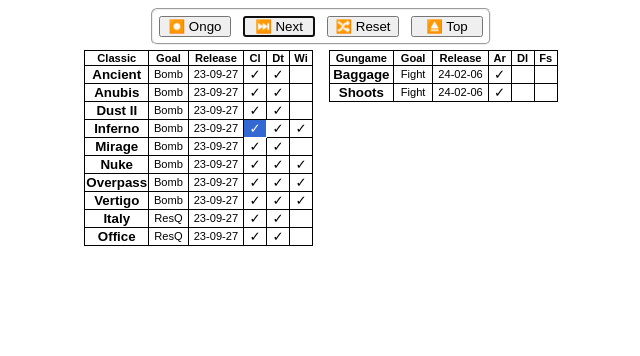
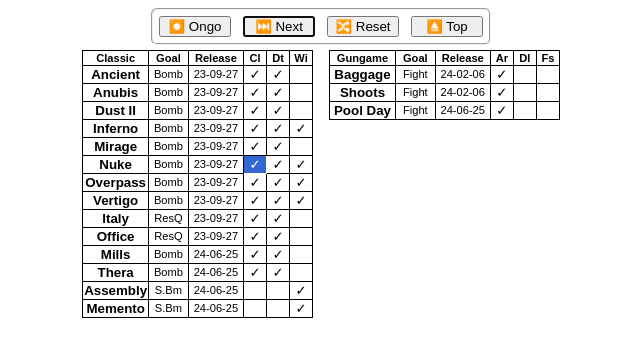
Before and after one commit to bhoppi/bhoppi.github.io, a plain HTML site: page mapselector/official.html in a window 1280 px wide. Shown: the whole page, without its empty margins (319-959 px from the left). Drawn offline with Linux system fonts and the light colour scheme.

Commit message:
cs2 official

```diff
--- a/mapselector/official.html
+++ b/mapselector/official.html
@@ -26,6 +26,10 @@
    <tr><td>Vertigo<td>Bomb<td>23-09-27<td>✓<td>✓<td>✓</tr>
    <tr><td>Italy<td>ResQ<td>23-09-27<td>✓<td>✓<td></tr>
    <tr><td>Office<td>ResQ<td>23-09-27<td>✓<td>✓<td></tr>
+   <tr><td>Mills<td>Bomb<td>24-06-25<td>✓<td>✓<td></tr>
+   <tr><td>Thera<td>Bomb<td>24-06-25<td>✓<td>✓<td></tr>
+   <tr><td>Assembly<td>S.Bm<td>24-06-25<td><td><td>✓</tr>
+   <tr><td>Memento<td>S.Bm<td>24-06-25<td><td><td>✓</tr>
    <!-- <tr><td>Assault<td>ResQ<td>12-08-21<td>✓<td>✓<td></tr> -->
    <!-- <tr><td>Cobblestone<td>Bomb<td>13-12-18<td>✓<td>✓<td>✓</tr> -->
    <!-- <tr><td>Train<td>Bomb<td>14-12-10<td>✓<td>✓<td>✓</tr> -->
@@ -38,6 +42,7 @@
    <thead><tr><th>Gungame<th>Goal<th>Release<th>Ar<th>Dl<th>Fs</thead>
     <tr><td>Baggage<td>Fight<td>24-02-06<td>✓<td><td></tr>
     <tr><td>Shoots<td>Fight<td>24-02-06<td>✓<td><td></tr>
+    <tr><td>Pool Day<td>Fight<td>24-06-25<td>✓<td><td></tr>
     <!-- <tr><td>Bank<td>S.Bm<td>12-08-21<td><td>✓<td></tr> -->
     <!-- <tr><td>Lake<td>S.Bm<td>12-08-21<td>✓<td>✓<td>✓</tr> -->
     <!-- <tr><td>Safehouse<td>S.Bm<td>12-08-21<td>✓<td>✓<td>✓</tr> -->
```
Also changed, not shown: mapselector/workshop.html (+1 -1 lines).
